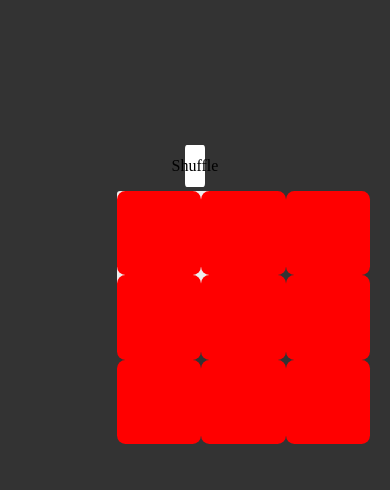
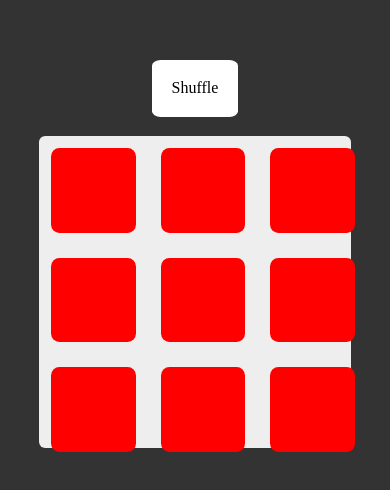
Before and after one commit to statist32/squarepair, a React (Create React App) app: page / in a window 390 px wide. Shown: the part 178-668 px from the top of the page. Built offline with nearby package versions, Linux system fonts and the light colour scheme.

Commit message:
correctes mediq query selector and enhanced the view

```diff
--- a/src/components/screens/Board/Board.css
+++ b/src/components/screens/Board/Board.css
@@ -20,8 +20,7 @@
 }
 
 .shuffle-btn {
-  height: 5%;
-  width: 5%;
+  padding: 2%;
   text-align: center;
   display: flex;
   justify-content: center;
@@ -32,11 +31,16 @@
   margin: 1%;
 }
 
-@media ((screen) and min-width: 700px) {
+@media (max-width: 700px) {
   .shuffle-btn {
     margin: 5%;
+    padding: 5%;
   }
   .tile {
     margin: 4%;
   }
+  .board {
+    height: 80vw;
+    width: 80vw;
+  }
 }
```
